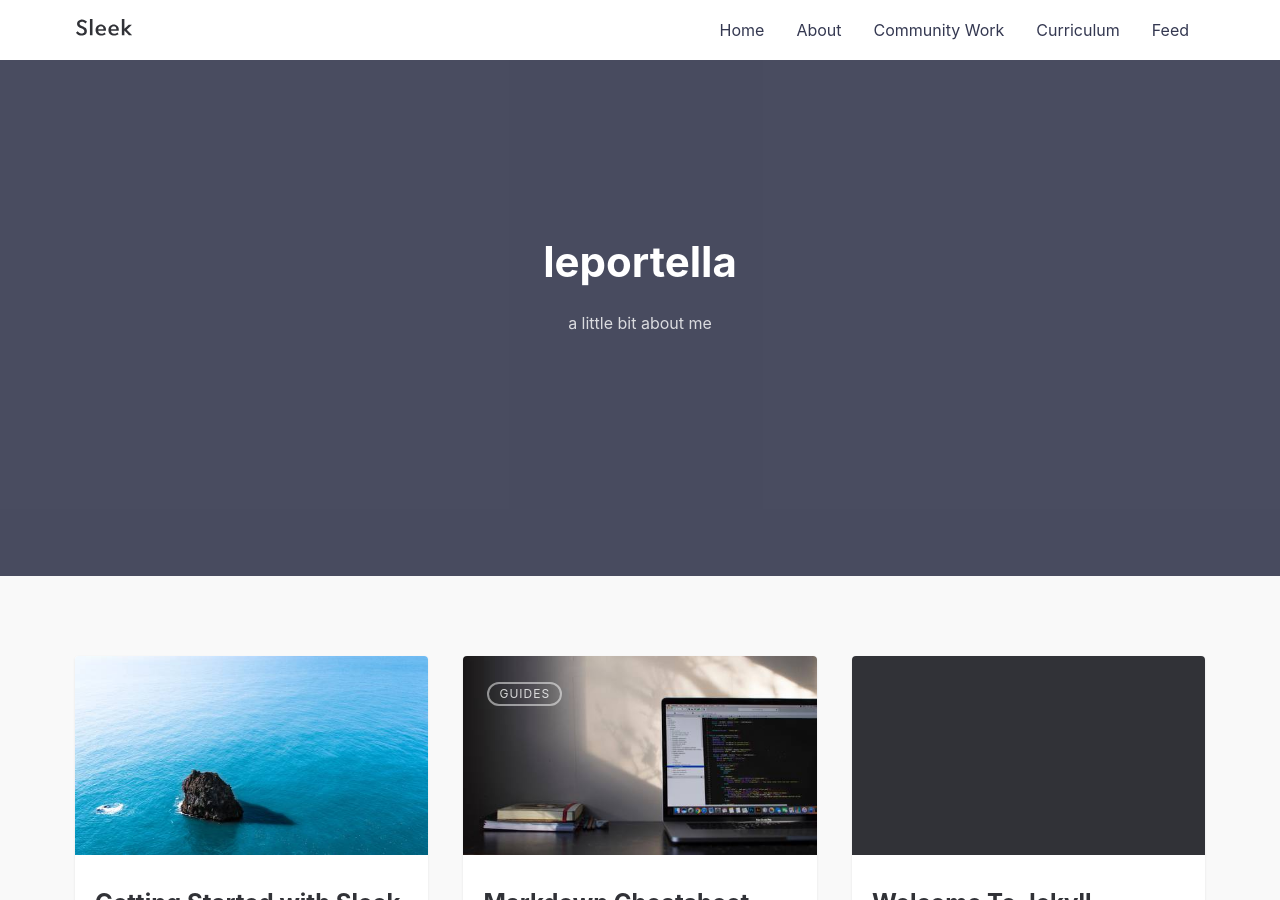
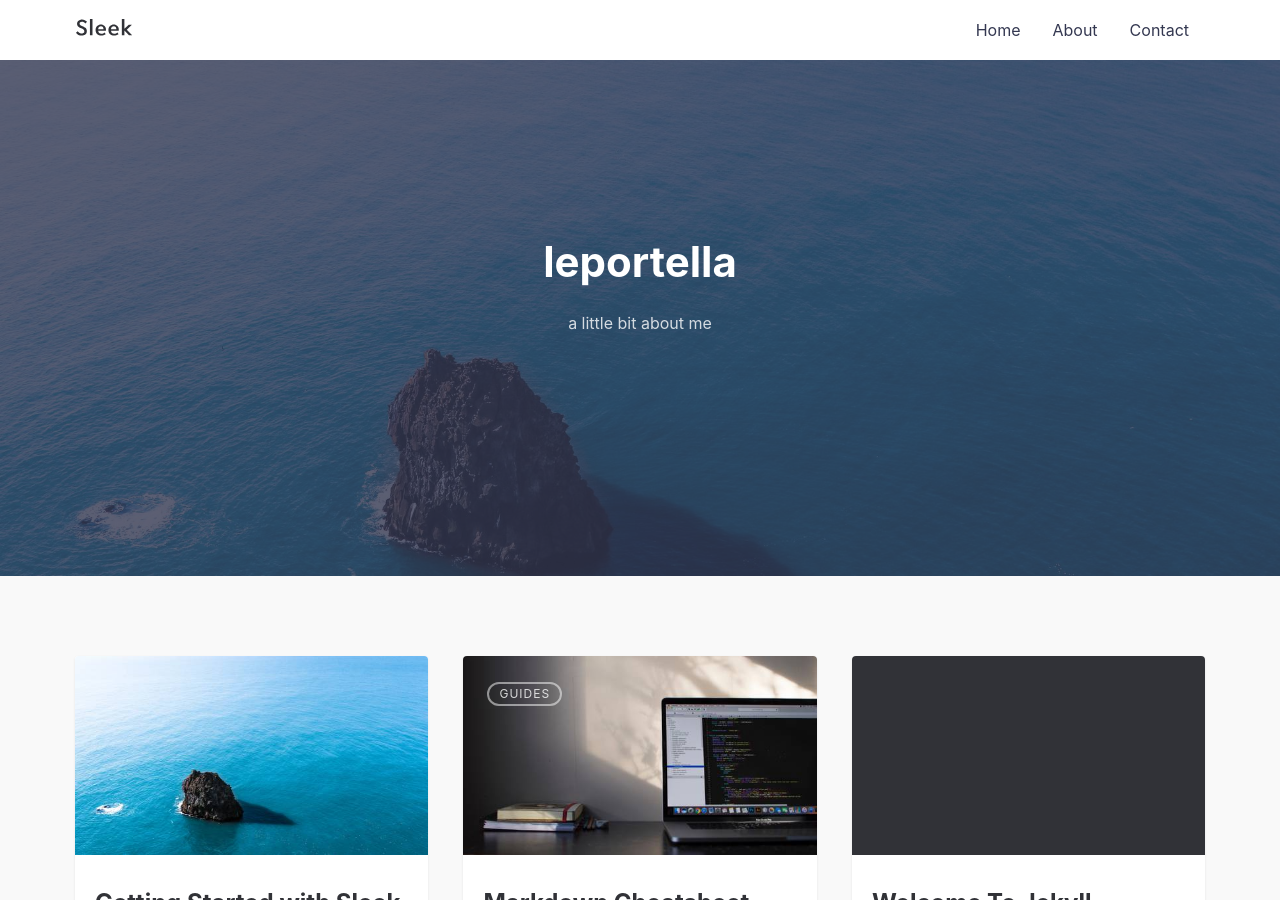
Before and after one commit to leportella/v3, a Jekyll site: the page built from index.md, in a window 1280 px wide and 900 px high. Built offline with Jekyll 4.4.1, drawn with Linux system fonts in a browser that asks for light colours; part of the change alters nothing that is shown.

Commit message:
starting config again

```diff
--- a/_config.yml
+++ b/_config.yml
@@ -1,60 +1,49 @@
-# Dependencies
-markdown:         kramdown
-highlighter:      rouge
+# SITE CONFIGURATION
+title: leportella # your site title
+author: leportella # You :P
+description: > # Meta description of Homepage
+  Write an awesome description for your new site here. You can edit this
+  line in _config.yml. It will appear in your document head meta (for
+  Google search results) and in your feed.xml site description.
+baseurl: "" # the subpath of your site, e.g. /blog
+url: "https://leportella.github.io/" # the base hostname & protocol for your site, e.g. http://example.com
 
-# Setup
-title:            leportella
-tagline:          a little bit about me
-description:      >
-    This a blog from an oceanographer who became passionare about programming.
-    I'm a dev, in love with data science that loves to write technical posts
-    about what I'm learning, specially Python, Django and Data Science stuff
-
-url:              "https://leportella.com" # no https
-baseurl:          "" # the optional subpath of your site, e.g. "/blog"
-                  # NB: This applies to all pages in your Jekyll site.
-                  # If you want to move just the blog index pages but keep
-                  # other pages at root, see the paginate_path and
-                  # sidebar_blog_link below.
-
-author:
-  name:           'Leticia Portella'
-  url:            https://twitter.com/leleportella
+# SEO PLUGIN
+social:
+  name: Your Name
+  links:
+    - https://twitter.com/BenBalter
+    - https://www.facebook.com/ben.balter
+    - https://www.linkedin.com/in/BenBalter
+    - https://plus.google.com/+BenBalter
+    - https://github.com/benbalter
+    - https://keybase.io/benbalter
 
 # THEME SETTINGS
 navigation: # Navigation links
   - {name: 'Home', link: '/'}
-  - {name: 'About', link: '/about.html'}
-  - {name: 'Community Work', link: '/community.html'}
-  - {name: 'Curriculum', link: '/curriculum.html'}
-  - {name: 'Feed', link: '/feed.xml'}
+  - {name: 'About', link: '/about'}
+  - {name: 'Contact', link: '/contact'}
 
-hero_img: posts/ocean.jpg
-github:
-  repo:             https://github.com/leportella/
+tagline: >
+    a little bit about me
 
-google_analytics:   UA-106178084-1
-
-disqus:
-  shortname:  leportella-com
+hero_img: posts/sleek_lg.jpg # Main background image: use the path from /assets/img/ => This will output /assets/img/posts/sleek_lg.jpg
 
 twitter_username: leleportella
 github_username: leportella
 
+disqus:
+  shortname: leportella-com
 
+# google_tag_manager: GTM-XXXXXXX # Uncomment to enable GTM. Replace GTM-XXXXXXX with your GTM container ID
 
-# SEO PLUGIN
-social:
-  name: leportella
-  links:
-    - https://twitter.com/leleportella
-    - https://www.linkedin.com/in/leportella
-    - https://github.com/leportella
+service_worker: true
 
 # BUILD SETTINGS
 markdown: kramdown
 highlighter: rouge # or pygments or null
-theme: jekyll-sleek # Uncomment if you're using the theme as a ruby gem
+# theme: jekyll-sleek # Uncomment if you're using the theme as a ruby gem
 exclude:
   - README.md
   - node_modules
@@ -72,9 +61,8 @@ include: ['_pages']
 #permalink: /:title/
 
 compress_html:
-clippings: all
+  clippings: all
 
 plugins:
   - jekyll-sitemap
   - jekyll-seo-tag
-  - jekyll-feed
```
